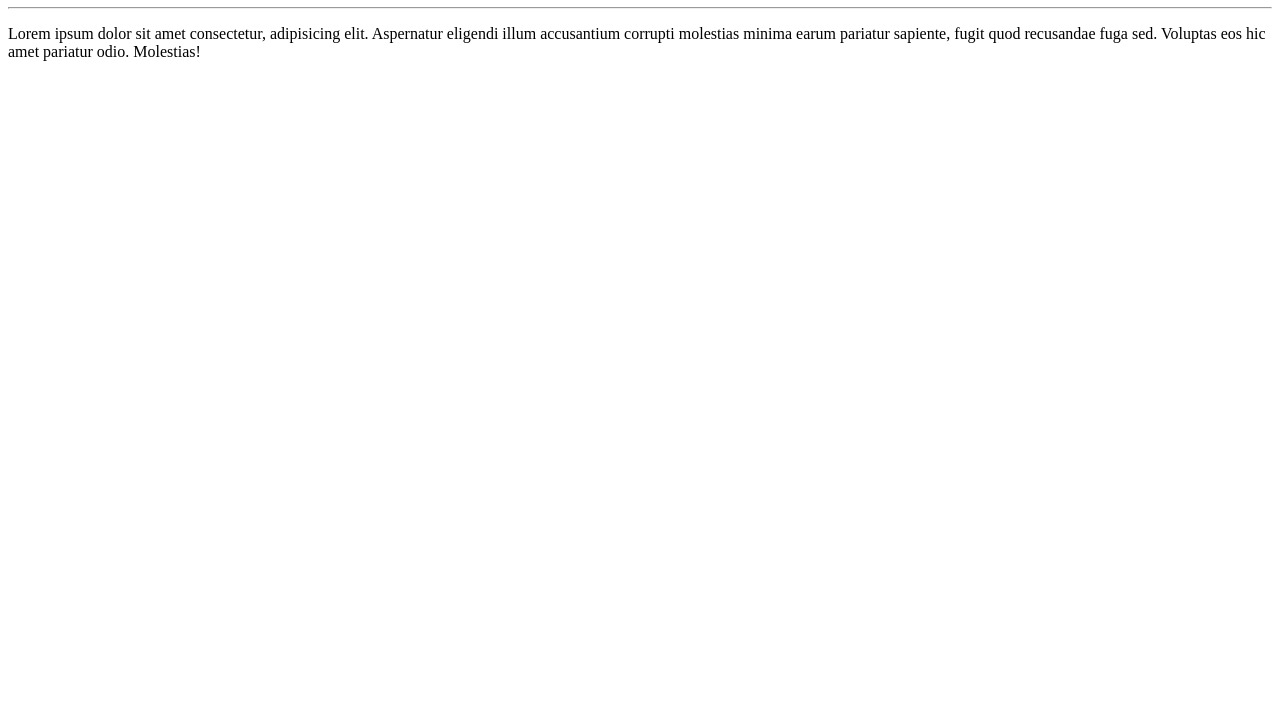
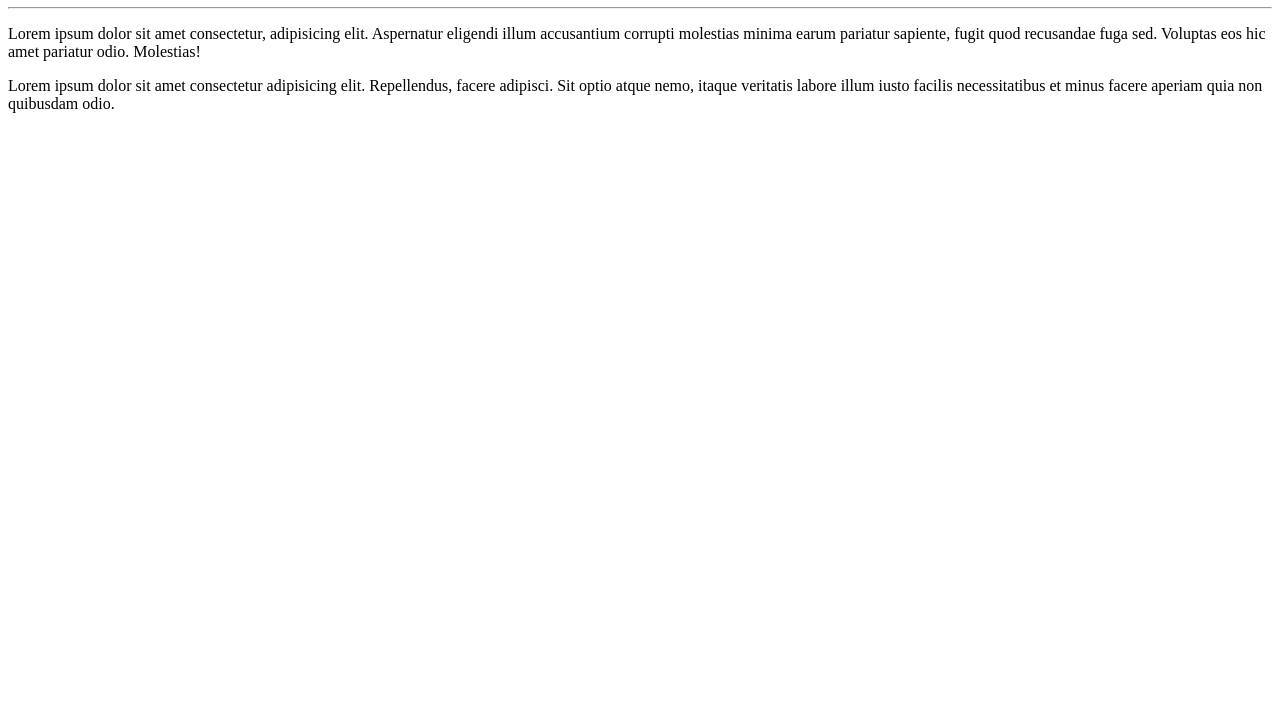
Before and after one commit to SamMacedo/Ola-Mundo, a plain HTML site: page site-exemplo/index.html in a window 1280 px wide. Shown: the part 73-800 px from the top of the page. Drawn offline with Linux system fonts and the light colour scheme.

Commit message:
adicionei um parágrafo

```diff
--- a/site-exemplo/index.html
+++ b/site-exemplo/index.html
@@ -9,5 +9,6 @@
     <h1>Olá, Mundo!</h1>
     <hr>
     <p>Lorem ipsum dolor sit amet consectetur, adipisicing elit. Aspernatur eligendi illum accusantium corrupti molestias minima earum pariatur sapiente, fugit quod recusandae fuga sed. Voluptas eos hic amet pariatur odio. Molestias!</p>
+    <p>Lorem ipsum dolor sit amet consectetur adipisicing elit. Repellendus, facere adipisci. Sit optio atque nemo, itaque veritatis labore illum iusto facilis necessitatibus et minus facere aperiam quia non quibusdam odio.</p>
 </body>
 </html>
```
